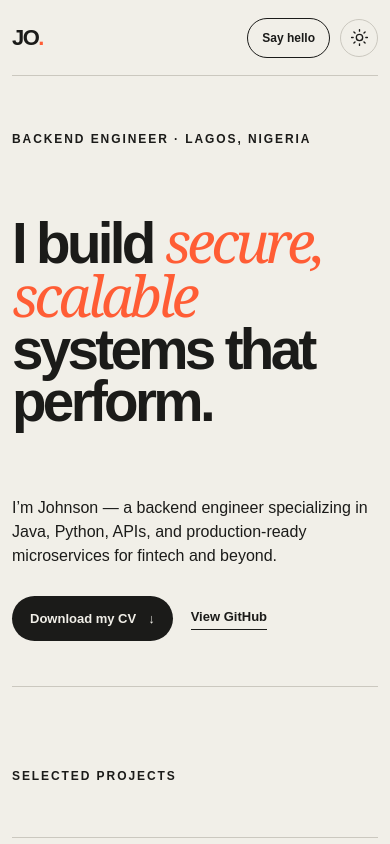
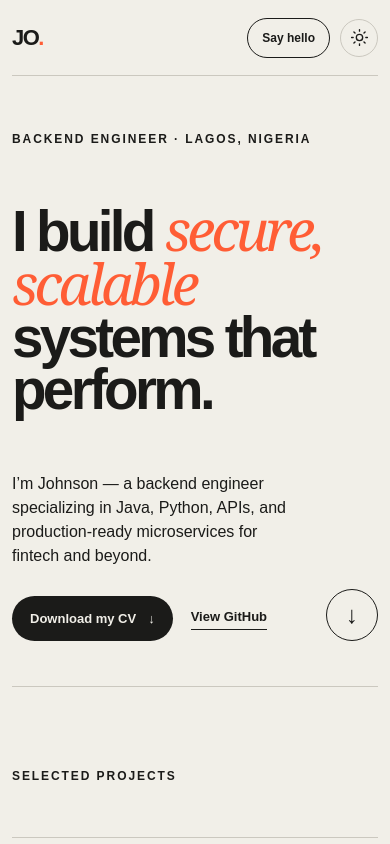
Before and after one commit to twincie/portfolio, a Next.js app: page / in a window 390 px wide. Shown: the top 844 px of the page. Built offline with nearby package versions, Linux system fonts and the light colour scheme.

Commit message:
Keep mobile scroll button circular

```diff
--- a/app/globals.css
+++ b/app/globals.css
@@ -32,7 +32,7 @@ a { color: inherit; text-decoration: none; }
 .resume-link { display: inline-flex; align-items: center; gap: 12px; background: var(--ink); color: var(--paper); border-radius: 999px; padding: 13px 18px; transition: background .2s, color .2s; }
 .resume-link:hover, .resume-link:focus-visible { background: var(--signal); color: white; }
 .hero-actions > a:last-child { border-bottom: 1px solid var(--ink); padding-bottom: 3px; }
-.round-link { width: 60px; height: 60px; display: grid; place-items: center; border: 1px solid var(--ink); border-radius: 50%; font-size: 24px; transition: .2s; }
+.round-link { width: 60px; height: 60px; flex: 0 0 60px; aspect-ratio: 1; display: grid; place-items: center; border: 1px solid var(--ink); border-radius: 50%; font-size: 24px; line-height: 1; transition: .2s; }
 .round-link:hover { transform: translateY(4px); background: var(--signal); border-color: var(--signal); color: white; }
 .work { padding: 110px 0; border-top: 1px solid var(--line); }
 .section-heading { display: flex; justify-content: space-between; margin-bottom: 52px; }
@@ -72,7 +72,7 @@ footer { padding: 100px 0 32px; }
   .shell, .about > * { width: min(100% - 30px, 1240px); }
   .nav { height: 76px; } .nav-actions { gap: 10px; } .nav-links > a:not(.nav-cta) { display: none; } .nav-cta { padding: 10px 14px; }
   .hero { min-height: 650px; padding: 70px 0 45px; } .hero h1 { margin: 52px 0; font-size: clamp(48px, 15vw, 76px); }
-  .hero-bottom { align-items: flex-end; gap: 18px; } .hero-bottom p { max-width: 100%; font-size: 16px; }
+  .hero-bottom { align-items: flex-end; gap: 18px; } .hero-bottom > div { min-width: 0; } .hero-bottom p { max-width: 100%; font-size: 16px; } .round-link { width: 52px; height: 52px; flex-basis: 52px; }
   .hero-actions { flex-wrap: wrap; gap: 18px; }
   .work { padding: 80px 0; } .aside { display: none; }
   .project { grid-template-columns: 40px 1fr; } .project ul { grid-column: 2; }
@@ -85,7 +85,6 @@ footer { padding: 100px 0 32px; }
   .shell, .about > * { width: calc(100% - 24px); }
   .wordmark { font-size: 22px; } .nav-cta { font-size: 12px; } .theme-toggle { width: 38px; height: 38px; }
   .hero { min-height: 610px; padding-top: 54px; } .hero h1 { font-size: clamp(43px, 14.5vw, 62px); }
-  .round-link { display: none; }
   .project { grid-template-columns: 30px minmax(0, 1fr); gap: 12px; } .project h2 { font-size: 30px; }
   .about h2 { font-size: 43px; } .portrait { width: 82px; height: 82px; }
   .footer-link { font-size: 40px; }
```
